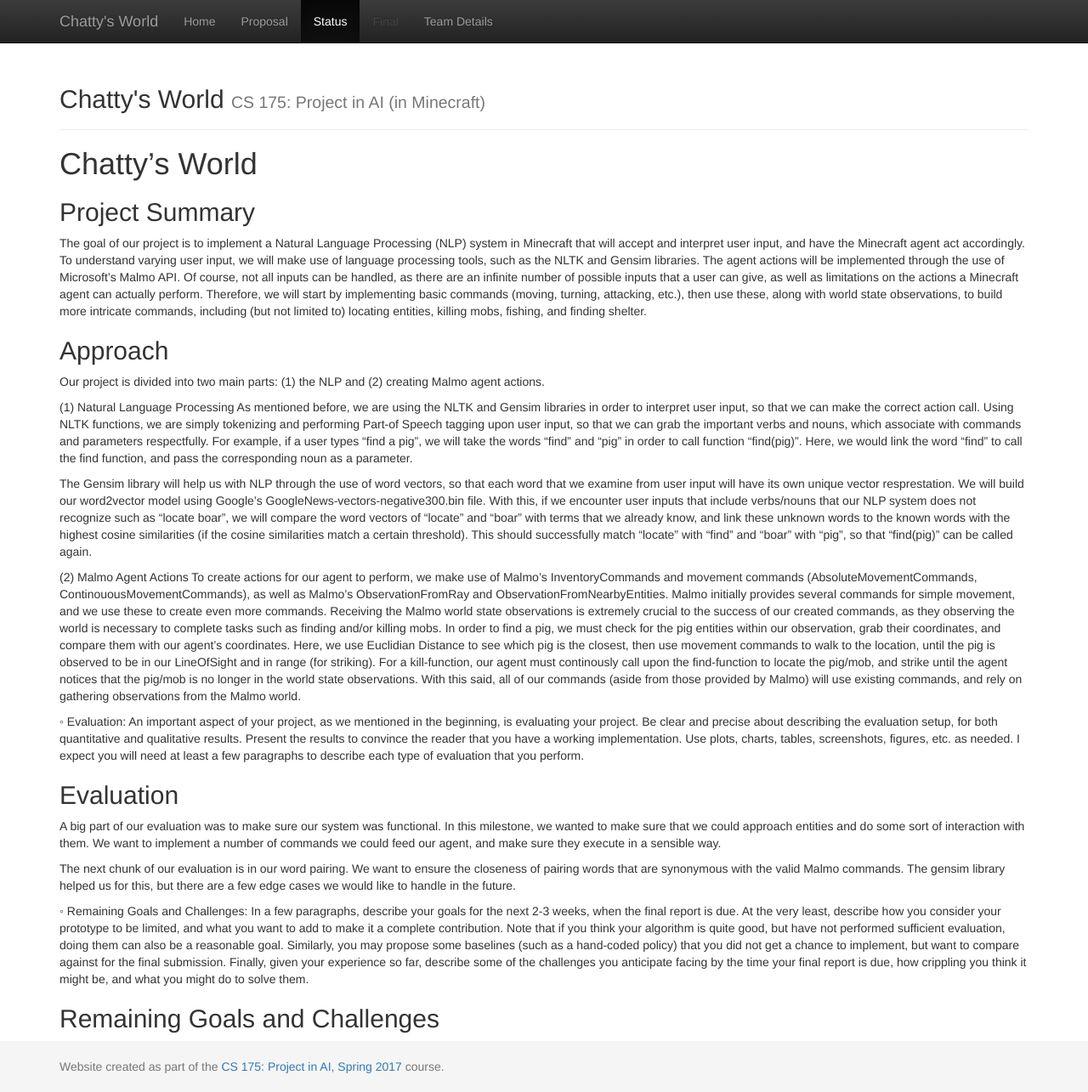
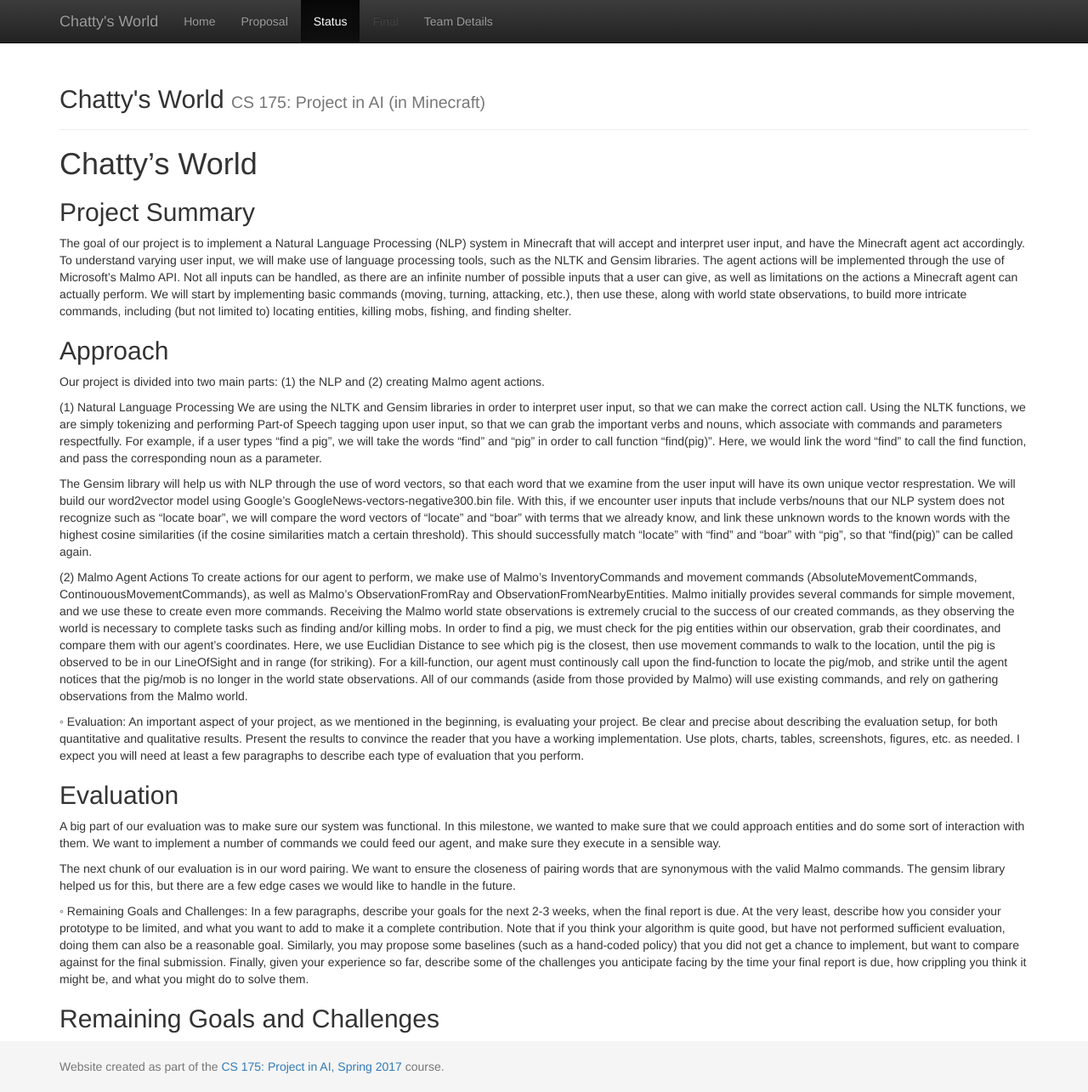
Before and after one commit to paulan94/Chattys-World, a Jekyll site: the page built from docs/status.md, in a window 1280 px wide and 1285 px high. Shown: the whole window at 85% size. Built offline with Jekyll 4.4.1, drawn with Linux system fonts in a browser that asks for light colours.

Commit message:
made easier to read

```diff
--- a/docs/status.md
+++ b/docs/status.md
@@ -6,19 +6,19 @@ title:  Status
 
 ## Project Summary
 
-The goal of our project is to implement a Natural Language Processing (NLP) system in Minecraft that will accept and interpret user input, and have the Minecraft agent act accordingly. To understand varying user input, we will make use of language processing tools, such as the NLTK and Gensim libraries. The agent actions will be implemented through the use of Microsoft's Malmo API. Of course, not all inputs can be handled, as there are an infinite number of possible inputs that a user can give, as well as limitations on the actions a Minecraft agent can actually perform. Therefore, we will start by implementing basic commands (moving, turning, attacking, etc.), then use these, along with world state observations, to build more intricate commands, including (but not limited to) locating entities, killing mobs, fishing, and finding shelter.
+The goal of our project is to implement a Natural Language Processing (NLP) system in Minecraft that will accept and interpret user input, and have the Minecraft agent act accordingly. To understand varying user input, we will make use of language processing tools, such as the NLTK and Gensim libraries. The agent actions will be implemented through the use of Microsoft's Malmo API. Not all inputs can be handled, as there are an infinite number of possible inputs that a user can give, as well as limitations on the actions a Minecraft agent can actually perform. We will start by implementing basic commands (moving, turning, attacking, etc.), then use these, along with world state observations, to build more intricate commands, including (but not limited to) locating entities, killing mobs, fishing, and finding shelter.
 
 ## Approach
 
 Our project is divided into two main parts: (1) the NLP and (2) creating Malmo agent actions.
 
 (1) Natural Language Processing
-As mentioned before, we are using the NLTK and Gensim libraries in order to interpret user input, so that we can make the correct action call. Using NLTK functions, we are simply tokenizing and performing Part-of Speech tagging upon user input, so that we can grab the important verbs and nouns, which associate with commands and parameters respectfully. For example, if a user types "find a pig", we will take the words "find" and "pig" in order to call function "find(pig)". Here, we would link the word "find" to call the find function, and pass the corresponding noun as a parameter.
+We are using the NLTK and Gensim libraries in order to interpret user input, so that we can make the correct action call. Using the NLTK functions, we are simply tokenizing and performing Part-of Speech tagging upon user input, so that we can grab the important verbs and nouns, which associate with commands and parameters respectfully. For example, if a user types "find a pig", we will take the words "find" and "pig" in order to call function "find(pig)". Here, we would link the word "find" to call the find function, and pass the corresponding noun as a parameter.
 
-The Gensim library will help us with NLP through the use of word vectors, so that each word that we examine from user input will have its own unique vector resprestation. We will build our word2vector model using Google's GoogleNews-vectors-negative300.bin file. With this, if we encounter user inputs that include verbs/nouns that our NLP system does not recognize such as "locate boar", we will compare the word vectors of "locate" and "boar" with terms that we already know, and link these unknown words to the known words with the highest cosine similarities (if the cosine similarities match a certain threshold). This should successfully match "locate" with "find" and "boar" with "pig", so that "find(pig)" can be called again.
+The Gensim library will help us with NLP through the use of word vectors, so that each word that we examine from the user input will have its own unique vector resprestation. We will build our word2vector model using Google's GoogleNews-vectors-negative300.bin file. With this, if we encounter user inputs that include verbs/nouns that our NLP system does not recognize such as "locate boar", we will compare the word vectors of "locate" and "boar" with terms that we already know, and link these unknown words to the known words with the highest cosine similarities (if the cosine similarities match a certain threshold). This should successfully match "locate" with "find" and "boar" with "pig", so that "find(pig)" can be called again.
 
 (2) Malmo Agent Actions
-To create actions for our agent to perform, we make use of Malmo's InventoryCommands and movement commands (AbsoluteMovementCommands, ContinouousMovementCommands), as well as Malmo's ObservationFromRay and ObservationFromNearbyEntities. Malmo initially provides several commands for simple movement, and we use these to create even more commands. Receiving the Malmo world state observations is extremely crucial to the success of our created commands, as they observing the world is necessary to complete tasks such as finding and/or killing mobs. In order to find a pig, we must check for the pig entities within our observation, grab their coordinates, and compare them with our agent's coordinates. Here, we use Euclidian Distance to see which pig is the closest, then use movement commands to walk to the location, until the pig is observed to be in our LineOfSight and in range (for striking). For a kill-function, our agent must continously call upon the find-function to locate the pig/mob, and strike until the agent notices that the pig/mob is no longer in the world state observations. With this said, all of our commands (aside from those provided by Malmo) will use existing commands, and rely on gathering observations from the Malmo world.
+To create actions for our agent to perform, we make use of Malmo's InventoryCommands and movement commands (AbsoluteMovementCommands, ContinouousMovementCommands), as well as Malmo's ObservationFromRay and ObservationFromNearbyEntities. Malmo initially provides several commands for simple movement, and we use these to create even more commands. Receiving the Malmo world state observations is extremely crucial to the success of our created commands, as they observing the world is necessary to complete tasks such as finding and/or killing mobs. In order to find a pig, we must check for the pig entities within our observation, grab their coordinates, and compare them with our agent's coordinates. Here, we use Euclidian Distance to see which pig is the closest, then use movement commands to walk to the location, until the pig is observed to be in our LineOfSight and in range (for striking). For a kill-function, our agent must continously call upon the find-function to locate the pig/mob, and strike until the agent notices that the pig/mob is no longer in the world state observations. All of our commands (aside from those provided by Malmo) will use existing commands, and rely on gathering observations from the Malmo world.
 
 
 ◦ Evaluation: An important aspect of your project, as we mentioned in the beginning, is evaluating your
```
